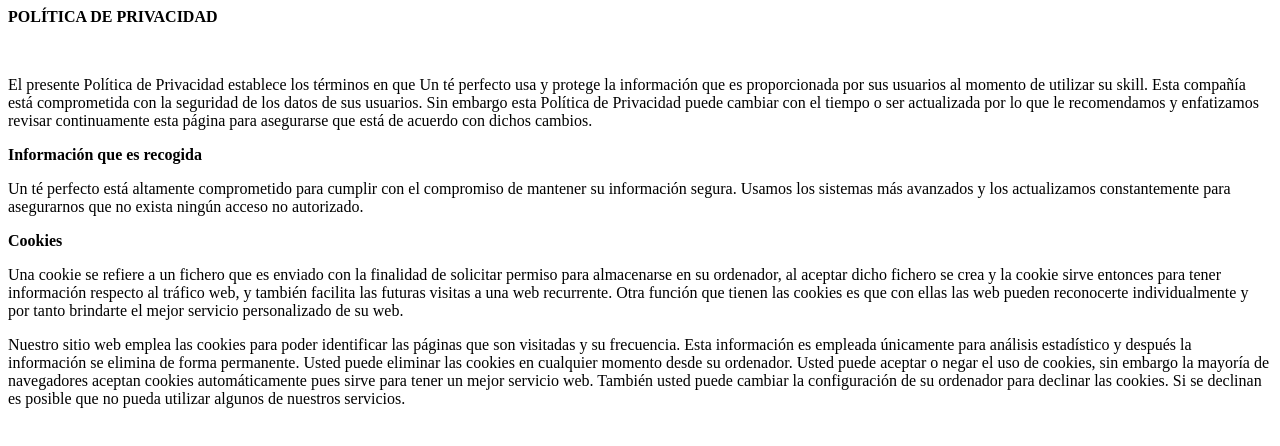
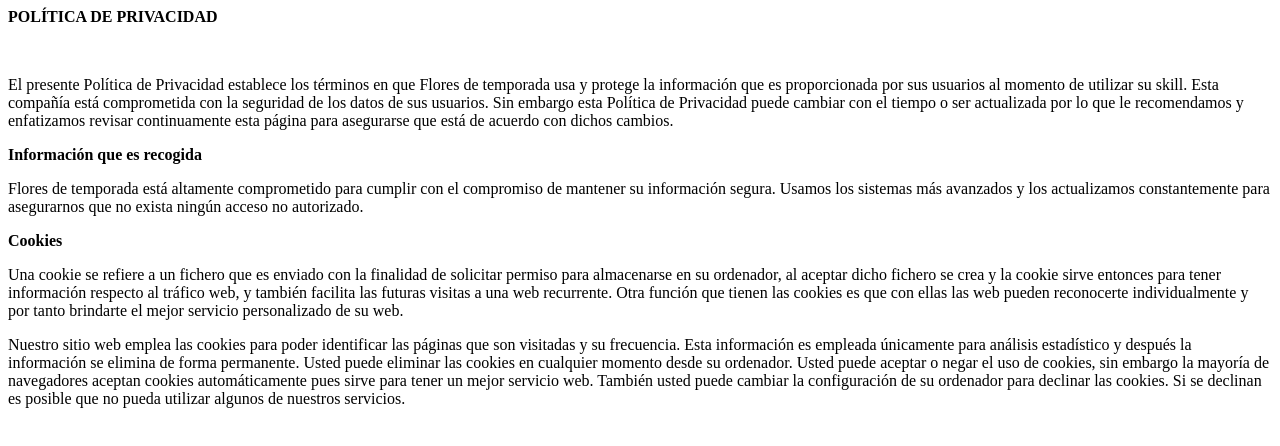
Before and after one commit to militarpancho/frutas_de_temporada, a plain HTML site: page docs/politica_privacidad_flowers.html in a window 1280 px wide. Drawn offline with Linux system fonts and the light colour scheme.

Commit message:
Update politica_privacidad_flowers.html

```diff
--- a/docs/politica_privacidad_flowers.html
+++ b/docs/politica_privacidad_flowers.html
@@ -2,12 +2,12 @@
 
 <html><head>
 <meta http-equiv="content-type" content="text/html; charset=UTF-8"></head><body><p><strong>POLÍTICA DE PRIVACIDAD</strong></p><p>&nbsp;</p><p>El
- presente Política de Privacidad establece los términos en que Un té perfecto usa y protege la información que es proporcionada por sus usuarios
+ presente Política de Privacidad establece los términos en que Flores de temporada usa y protege la información que es proporcionada por sus usuarios
 al momento de utilizar su skill. Esta compañía está comprometida con la
 seguridad de los datos de sus usuarios. Sin embargo esta Política de
 Privacidad puede cambiar con el tiempo o ser actualizada por lo que le
 recomendamos y enfatizamos revisar continuamente esta página para
-asegurarse que está de acuerdo con dichos cambios.</p><p><strong>Información que es recogida</strong></p><p>Un té perfecto está altamente comprometido para cumplir con el compromiso de
+asegurarse que está de acuerdo con dichos cambios.</p><p><strong>Información que es recogida</strong></p><p>Flores de temporada está altamente comprometido para cumplir con el compromiso de
 mantener su información segura. Usamos los sistemas más avanzados y los
 actualizamos constantemente para asegurarnos que no exista ningún acceso
  no autorizado.</p><p><strong>Cookies</strong></p><p>Una cookie se
```
